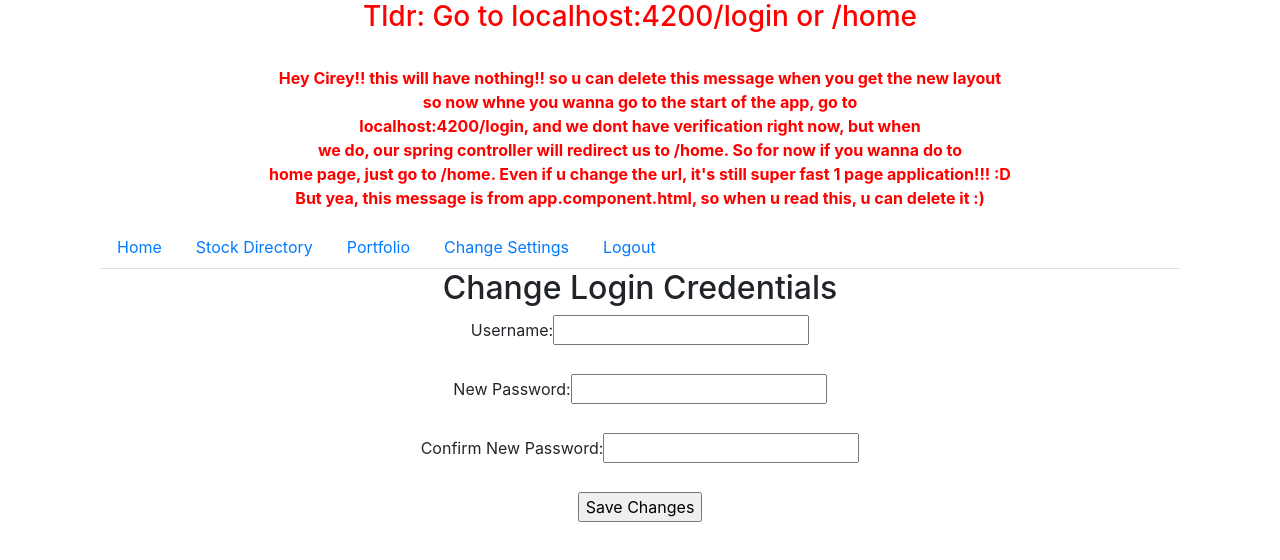
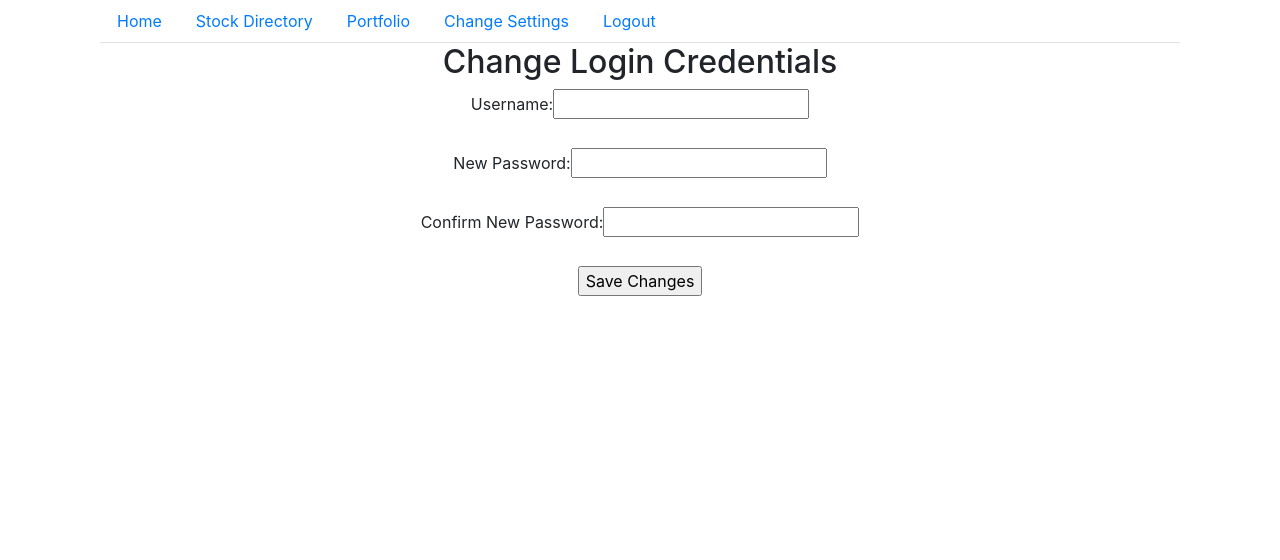
Before and after one commit to TheCursedMerchant/CC-StockPortfolio-Angular, an Angular app: page /settings in a window 1280 px wide. Shown: the top 560 px of the page. Built offline with nearby package versions, Linux system fonts and the light colour scheme.

Commit message:
Took out the red text

```diff
--- a/src/app/app.component.html
+++ b/src/app/app.component.html
@@ -2,15 +2,5 @@
 <div style="text-align:center" class="container">
     <!--make this bottom nav a different nav component-->
     <!-- <app-login></app-login> -->
-    <p style="color:red"><strong>
-      <h3>Tldr: Go to localhost:4200/login or /home</h3><br>Hey Cirey!! this will have nothing!! so u can delete this message when you get the new layout<br>
-      so now whne you wanna go to the start of the app, go to <br>
-      localhost:4200/login, and we dont have verification right now, but when <br>
-      we do, our spring controller will redirect us to /home. So for now if you wanna do to<br>
-      home page, just go to /home. Even if u change the url, it's still super fast 1 page application!!! :D<br>
-
-      But yea, this message is from app.component.html, so when u read this, u can delete it :)
-    </strong>
-    </p>
     <router-outlet></router-outlet>
 </div>
--- a/src/app/components/test/test.component.ts
+++ b/src/app/components/test/test.component.ts
@@ -24,7 +24,7 @@ export class TestComponent implements OnInit {
   //   opening: undefined
   // }
 
-  listQuotes : QuoteClass[] = [];//[{symbol: 'a', companyName: 'b', open: 234}];
+  quotes : QuoteClass[] = [];//[{symbol: 'a', companyName: 'b', open: 234}];
   // quotes : {symbol: undefined, companyName: undefined, open: undefined}[] = [];
 
   symbols : string[] = [];    //omg b4 didnt work...but stackoverflow said we didnt initialize our
@@ -84,14 +84,13 @@ export class TestComponent implements OnInit {
 
   getCireyQuotes(start:number, end:number){
 
-    this.getSymbols();
     for(let i = start; i < end; i++)
     {
       console.log(i);
       let url = "https://api.iextrading.com/1.0/stock/" + this.symbols[i] + "/quote?filter=symbol,open,companyName";
       this.myService.getQuoteCirey(url)
       .then((currentQuote)=>{
-        this.listQuotes[i - start] = currentQuote;
+        this.quotes[i - start] = currentQuote;
       });
     }
     this.condition = true;
```
